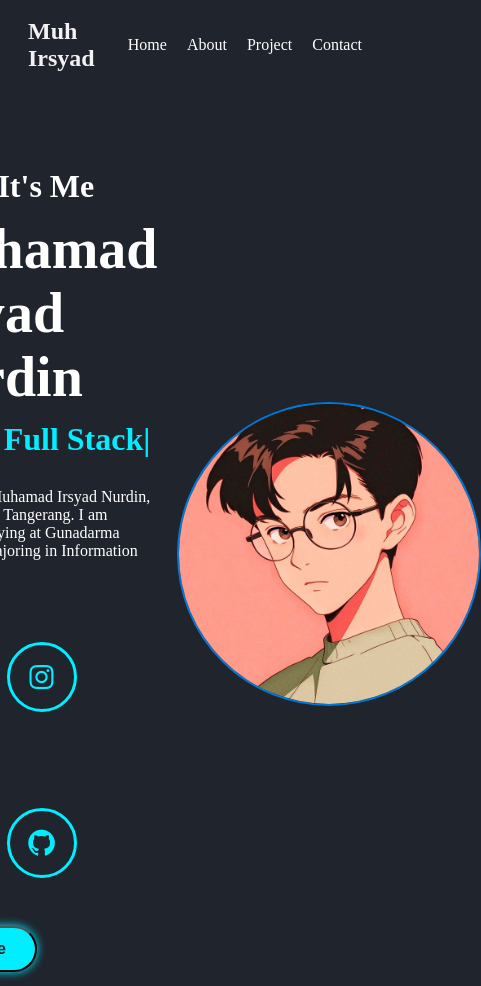
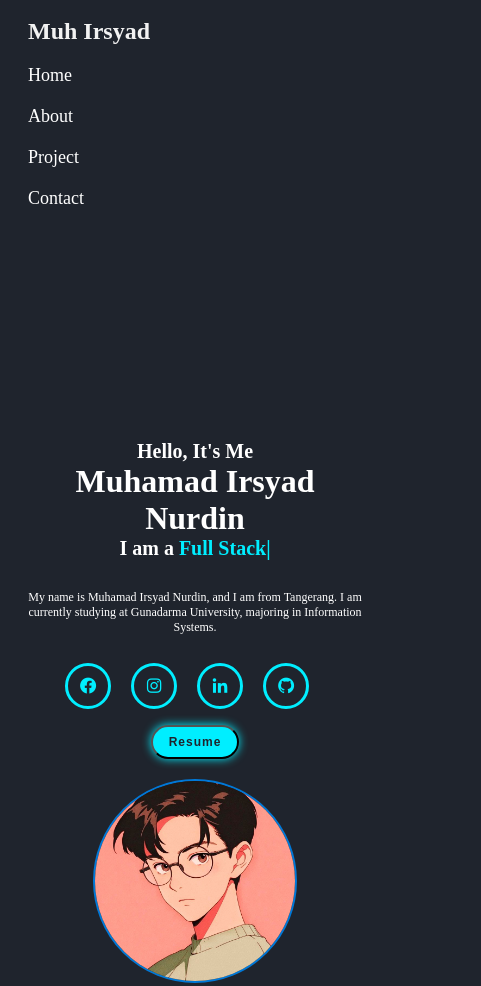
Before and after one commit to MuhIrsyadddd/muhirsyadddd.github.io, a plain HTML site: page index.html in a window 390 px wide. Shown: the top 986 px of the page, 481 px wide, since content can reach past the window. Drawn offline with nearby package versions, Linux system fonts and the light colour scheme.

Commit message:
membuat agar responsive leptop dan hp

```diff
--- a/index.html
+++ b/index.html
@@ -6,13 +6,12 @@
     <title>Muhamad Irsyad Nurdin</title>
     <link rel="stylesheet" href="style.css">
     <link href="https://unpkg.com/boxicons@2.1.4/css/boxicons.min.css" rel="stylesheet">
-
 </head>
 <body>
     <!-- Navbar -->
     <nav class="navbar">
         <div class="navbar-container">
-            <a href="index.html" class="logo">Muh Irsyad</a> <!-- Membungkus logo dengan <a> -->
+            <a href="index.html" class="logo">Muh Irsyad</a>
             <ul class="navbar-list">
                 <li><a href="#home" style="--i:1;">Home</a></li>
                 <li><a href="#about" style="--i:2;">About</a></li>
@@ -22,20 +21,19 @@
         </div>
     </nav>
 
-
     <!-- Home Section -->
     <section id="home" class="container">
         <div class="text-content">
-            <h3> Hello, It's Me </h3>
+            <h3>Hello, It's Me</h3>
             <h1>Muhamad Irsyad Nurdin</h1>
             <h3>I am a <span class="multiple-text"></span></h3>
             <p>My name is Muhamad Irsyad Nurdin, and I am from Tangerang. I am currently studying at Gunadarma University, majoring in Information Systems.</p>
 
             <div class="social-media">
-                <a href="#"><i class='bx bxl-facebook-circle '></i></a>
-                <a href="https://www.instagram.com/muh.17irs/?hl=id"><i class='bx bxl-instagram' ></i></a>
-                <a href="https://www.linkedin.com/in/muhirsyaddd/"><i class='bx bxl-linkedin' ></i></a>
-                <a href="https://github.com/MuhIrsyadddd"><i class='bx bxl-github' ></i></a>
+                <a href="#"><i class='bx bxl-facebook-circle'></i></a>
+                <a href="https://www.instagram.com/muh.17irs/?hl=id"><i class='bx bxl-instagram'></i></a>
+                <a href="https://www.linkedin.com/in/muhirsyaddd/"><i class='bx bxl-linkedin'></i></a>
+                <a href="https://github.com/MuhIrsyadddd"><i class='bx bxl-github'></i></a>
             </div>
 
             <a href="/CV ATS Muhamad Irsyad Nurdin.pdf" target="_blank">
@@ -45,31 +43,29 @@
         <img src="pinter.jpg" alt="Foto Profil" class="image">
     </section>
 
-    <!--About Section-->
+    <!-- About Section -->
     <section id="about" class="container">
         <div class="text-content">
-            <h1>ini about</h1>
-            <p>Lorem ipsum dolor, sit amet consectetur adipisicing elit. Itaque saepe atque, quam nam aliquam est cum laborum, dicta delectus repellat provident. Dicta quia laboriosam enim magnam eius, quod repellendus neque?</p>
+            <h1>About</h1>
+            <p>Lorem ipsum dolor sit amet consectetur adipisicing elit. Itaque saepe atque, quam nam aliquam est cum laborum, dicta delectus repellat provident. Dicta quia laboriosam enim magnam eius, quod repellendus neque?</p>
         </div>
     </section>
 
-    <!--About project-->
+    <!-- Project Section -->
     <section id="project" class="container">
         <div class="text-content">
-            <h1>ini project</h1>
-            <p>Lorem ipsum dolor, sit amet consectetur adipisicing elit. Itaque saepe atque, quam nam aliquam est cum laborum, dicta delectus repellat provident. Dicta quia laboriosam enim magnam eius, quod repellendus neque?</p>
+            <h1>Projects</h1>
+            <p>Lorem ipsum dolor sit amet consectetur adipisicing elit. Itaque saepe atque, quam nam aliquam est cum laborum, dicta delectus repellat provident. Dicta quia laboriosam enim magnam eius, quod repellendus neque?</p>
         </div>
     </section>
 
-    <!--About contact-->
+    <!-- Contact Section -->
     <section id="contact" class="container">
         <div class="text-content">
-            <h1>ini cantact</h1>
-            <p>Lorem ipsum dolor, sit amet consectetur adipisicing elit. Itaque saepe atque, quam nam aliquam est cum laborum, dicta delectus repellat provident. Dicta quia laboriosam enim magnam eius, quod repellendus neque?</p>
+            <h1>Contact</h1>
+            <p>Lorem ipsum dolor sit amet consectetur adipisicing elit. Itaque saepe atque, quam nam aliquam est cum laborum, dicta delectus repellat provident. Dicta quia laboriosam enim magnam eius, quod repellendus neque?</p>
         </div>
     </section>
-
-
 
     <!-- scroll reveal -->
     <script src="https://unpkg.com/scrollreveal"></script>
@@ -79,6 +75,5 @@
 
     <!-- custom js -->
     <script src="script.js"></script>
-
 </body>
 </html>
--- a/style.css
+++ b/style.css
@@ -159,3 +159,106 @@ body {
     object-fit: cover; /* Menyesuaikan gambar */
     border: 2px solid #0078D7;
 }
+
+/* Media Queries untuk perangkat seluler */
+@media (max-width: 768px) {
+    /* Navbar */
+    .navbar-container {
+        flex-direction: column; /* Navbar menjadi kolom */
+        align-items: flex-start;
+    }
+
+    .navbar-list {
+        flex-direction: column; /* Daftar menu menjadi vertikal */
+        margin-top: 10px;
+    }
+
+    .navbar-list li {
+        margin: 10px 0; /* Menambahkan jarak antar item menu */
+    }
+
+    .navbar-list a {
+        font-size: 18px; /* Ukuran font lebih kecil untuk perangkat kecil */
+    }
+
+    /* Container Home Section */
+    .container {
+        flex-direction: column; /* Susunan teks dan gambar menjadi vertikal */
+        text-align: center; /* Teks rata tengah */
+    }
+
+    .text-content {
+        margin-right: 0; /* Menghapus jarak antara teks dan gambar */
+        margin-bottom: 20px; /* Menambahkan jarak di bawah teks */
+    }
+
+    .text-content h1 {
+        font-size: 40px; /* Ukuran font lebih kecil */
+    }
+
+    .text-content h3 {
+        font-size: 24px; /* Ukuran font lebih kecil */
+    }
+
+    .text-content p {
+        font-size: 14px; /* Ukuran font lebih kecil */
+    }
+
+    /* Gambar di Home Section */
+    .image {
+        width: 200px; /* Ukuran gambar lebih kecil */
+        height: 200px;
+    }
+
+    /* Social Media Icons */
+    .social-media a {
+        width: 3rem; /* Ikon lebih kecil */
+        height: 3rem;
+        font-size: 1.5rem;
+        margin: 1rem 1rem 1rem 0;
+    }
+
+    /* Tombol CV */
+    .cv-button {
+        padding: 10px 20px; /* Ukuran padding lebih kecil */
+        font-size: 14px; /* Ukuran font lebih kecil */
+    }
+
+    /* Section lainnya */
+    #about, #project, #contact {
+        padding: 30px 10px; /* Padding lebih kecil */
+        text-align: center; /* Teks rata tengah */
+    }
+
+    #about .text-content,
+    #project .text-content,
+    #contact .text-content {
+        max-width: 100%; /* Memaksimalkan lebar */
+    }
+}
+
+/* Media Queries untuk perangkat sangat kecil (misalnya ponsel lama) */
+@media (max-width: 480px) {
+    .text-content h1 {
+        font-size: 32px; /* Ukuran font lebih kecil untuk perangkat sangat kecil */
+    }
+
+    .text-content h3 {
+        font-size: 20px;
+    }
+
+    .text-content p {
+        font-size: 12px;
+    }
+
+    .social-media a {
+        width: 2.5rem; /* Ikon lebih kecil lagi */
+        height: 2.5rem;
+        font-size: 1.2rem;
+    }
+
+    .cv-button {
+        padding: 8px 16px; /* Ukuran padding lebih kecil lagi */
+        font-size: 12px;
+    }
+}
```
Lines whose indentation alone changed are shown as unchanged.
